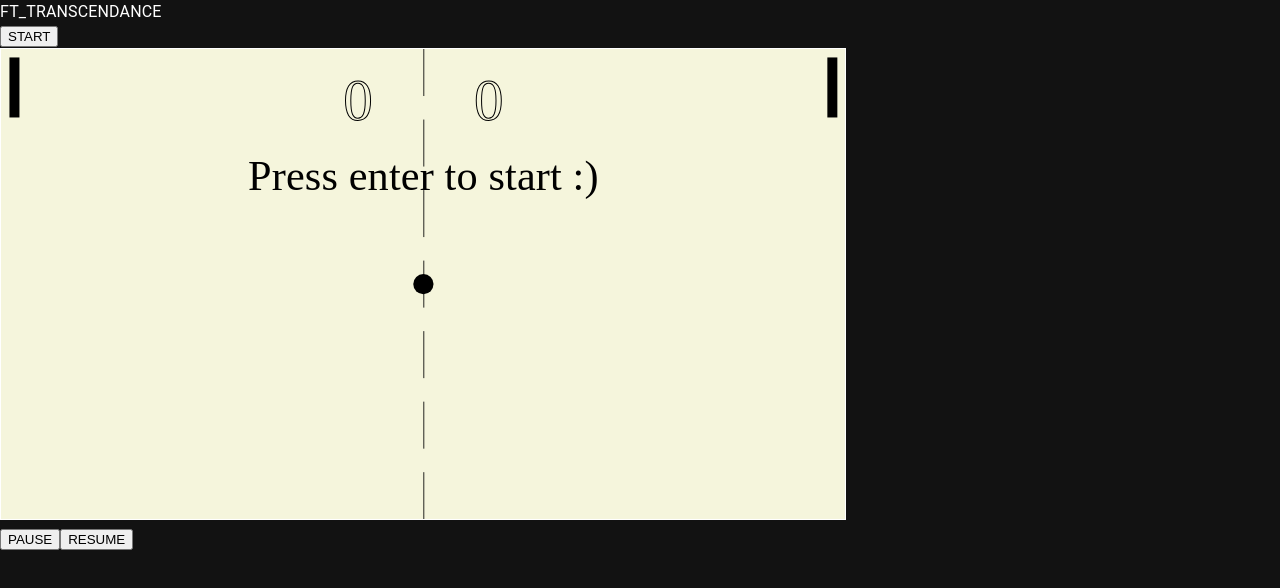
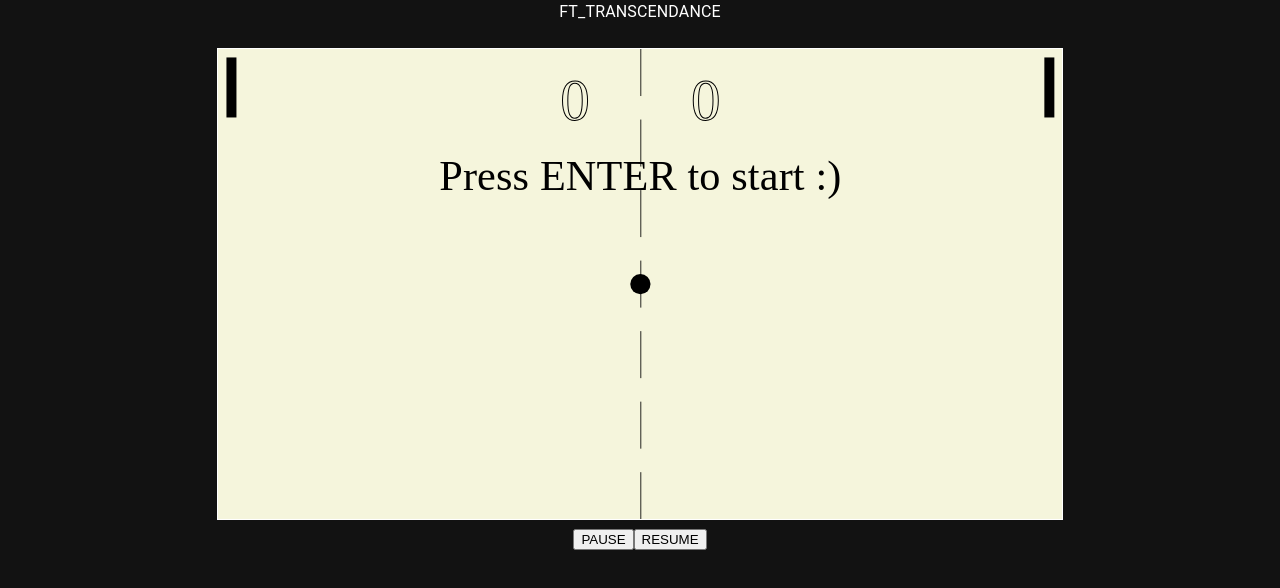
Before and after one commit to AdrianWeaver/transcendence, a React (Vite) app in the folder sandbox/front/app/react-ts/: page /the-game in a window 1280 px wide. Shown: the top 588 px of the page. Built offline with nearby package versions, Linux system fonts and the light colour scheme.

Commit message:
EDIT EASTHETICAL CHANGES TO THE GAME:
Nothing significant

```diff
--- a/sandbox/front/app/react-ts/src/components/GameCanvas/GameCanvas.tsx
+++ b/sandbox/front/app/react-ts/src/components/GameCanvas/GameCanvas.tsx
@@ -78,7 +78,12 @@ const	GameCanvas = () =>
 		game.actionKeyPress = -1;
 	}
 
-	const startButtonRef = useRef<HTMLInputElement>(null);
+	const keyEnter = (e) =>
+	{
+		game.continueAnimating = true;
+		game.startDisplayed = false;
+	}
+
 	const pauseButtonRef = useRef<HTMLInputElement>(null);
 	const resumeButtonRef = useRef<HTMLInputElement>(null);
 
@@ -87,7 +92,6 @@ const	GameCanvas = () =>
 	{
 		let requestId: number;
 		const canvas = canvasRef.current;
-		const startButton = startButtonRef.current;
 		const pauseButton = pauseButtonRef.current;
 		const resumeButton = resumeButtonRef.current;
 
@@ -97,19 +101,7 @@ const	GameCanvas = () =>
 		game.board.init();
 		addEventListener("keydown", keyHookDown);
 		addEventListener("keyup", keyHookReleased);
-
-		startButton?.addEventListener('click', function(){
-			// let startAudio = document.querySelector('#startSound');
-			// startAudio.play();
-			game.continueAnimating = true;
-			game.startDisplayed = false;
-		});
-		pauseButton?.addEventListener('click',function(){
-			game.continueAnimating = false;
-		});
-		resumeButton?.addEventListener('click',function(){
-			game.continueAnimating = true;
-		});
+		addEventListener("keydown", keyEnter);
 
 		const	render = () =>
 		{
@@ -130,6 +122,15 @@ const	GameCanvas = () =>
 			game.playerTwo.renderScore();
 			if (game.startDisplayed == true)
 				game.displayStartMessage();
+			if (game.startDisplayed === false)
+			{
+			pauseButton?.addEventListener('click',function(){
+				game.continueAnimating = false;
+			});
+			resumeButton?.addEventListener('click',function(){
+				game.continueAnimating = true;
+			});
+			}
 			requestId = requestAnimationFrame(render);
 		};
 		requestId = requestAnimationFrame(render);
@@ -141,13 +142,11 @@ const	GameCanvas = () =>
 
 	return (
 		<>
-			<div>
+			<div style={{textAlign: "center"}}>
 				FT_TRANSCENDANCE
 			</div>
-			<div>
-				<input type="button" value="START" ref={startButtonRef} />
-			</div>
-			<div>
+			<br></br>
+			<div style={{textAlign: "center"}}>
 				<canvas
 					height={game.board.canvas?.height}
 					width={game.board.canvas?.width}
@@ -155,7 +154,7 @@ const	GameCanvas = () =>
 				>
 				</canvas>
 			</div>
-			<div>
+			<div style={{textAlign: "center"}}>
 				<input type="button" value="PAUSE" ref={pauseButtonRef} />
 				<input type="button" value="RESUME" ref={resumeButtonRef} />
 			</div>
--- a/sandbox/front/app/react-ts/src/components/GameCanvas/objects/Game.tsx
+++ b/sandbox/front/app/react-ts/src/components/GameCanvas/objects/Game.tsx
@@ -46,7 +46,7 @@ class Game
                 this.board.ctx.fillStyle = "#000";
                 let pixels = this.board.dim.width * 0.05;
                 this.board.ctx.font = pixels + "px bald Arial";
-                const text = "Press enter to start :)";
+                const text = "Press ENTER to start :)";
                 const textWidth = this.board.ctx.measureText(text).width;
                 this.board.ctx.fillText(text, (this.board.dim.width / 2 - textWidth / 2), (this.board.dim.height * 0.3));
             }
```
